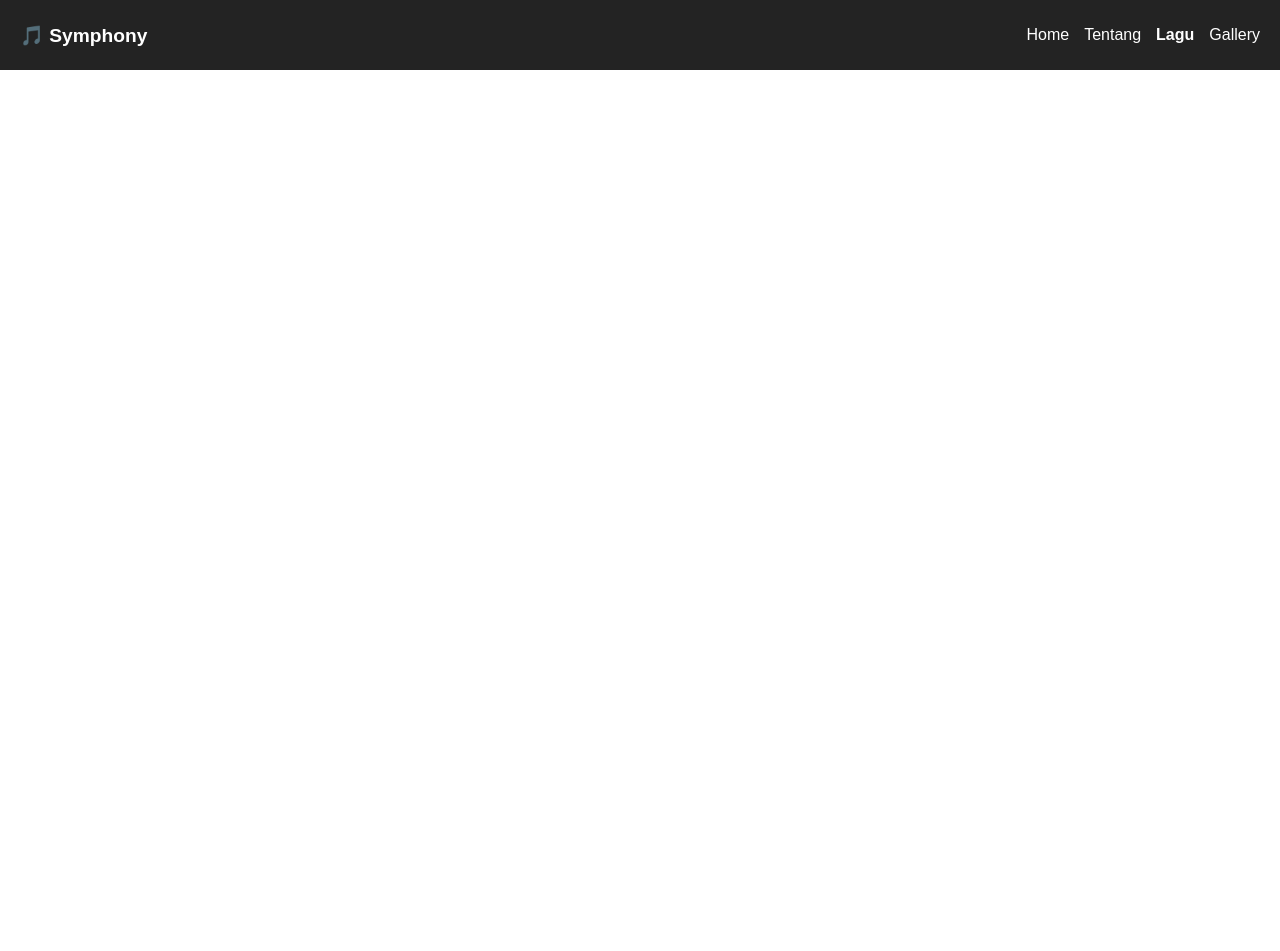
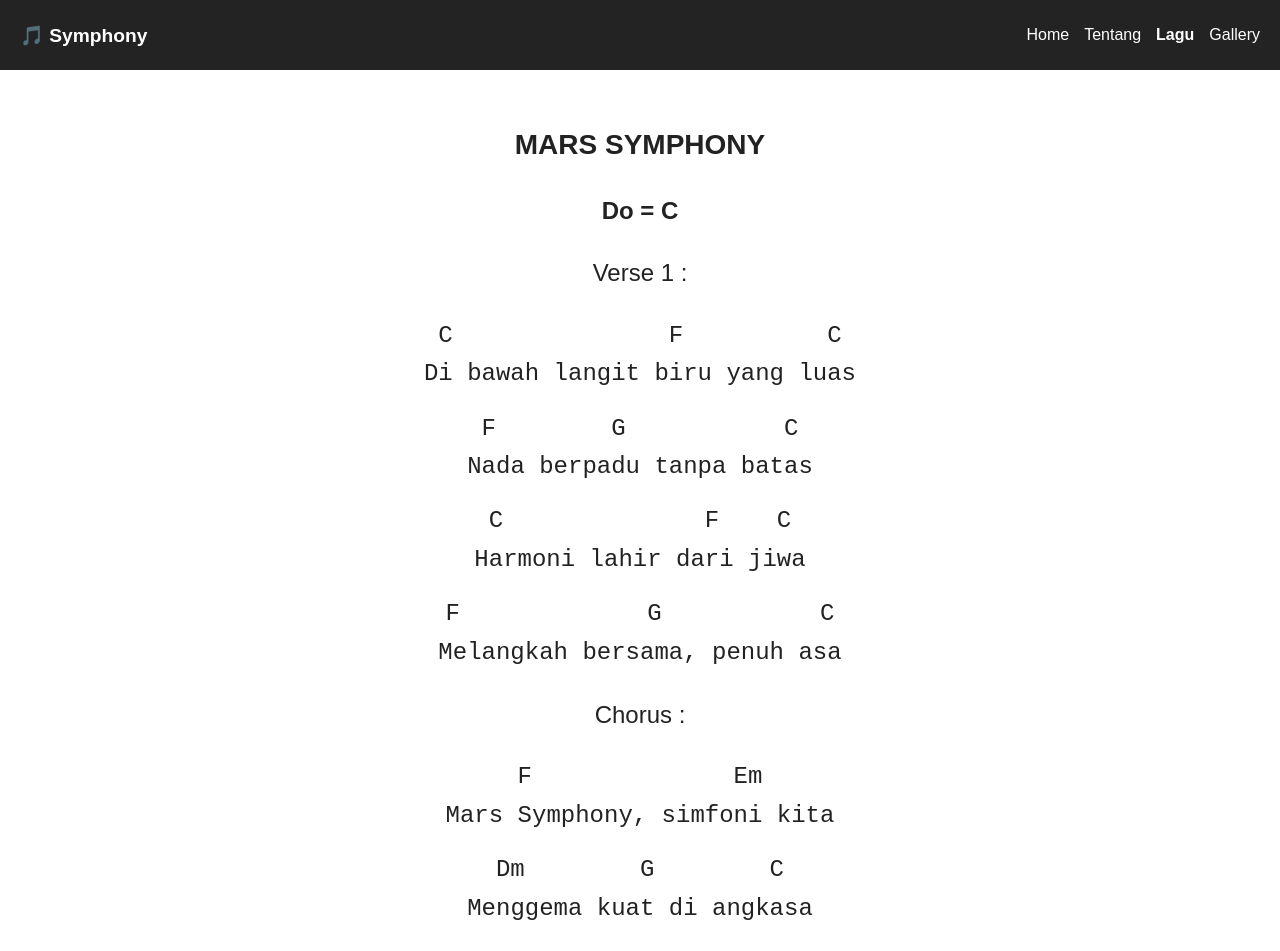
Before and after one commit to IniRalfi/WebSymphony, a React (Vite) app: page /lagu in a window 1280 px wide. Shown: the top 951 px of the page. Before the commit the page ends 800 px from the top, so only its background shows below. Built offline with nearby package versions, Linux system fonts and the light colour scheme.

Commit message:
lirik lagu

```diff
--- a/src/App.jsx
+++ b/src/App.jsx
@@ -2,7 +2,7 @@ import React from 'react';
 import { BrowserRouter as Router, Routes, Route } from 'react-router-dom';
 import Navbar from './components/Navbar/Navbar';
 import Home from './pages/Home';
-// import Lagu from './pages/Lagu';
+import Lagu from './pages/Lagu';
 import Gallery from './pages/Gallery';
 
 function App() {
@@ -12,7 +12,7 @@ function App() {
       <Routes>
         <Route path="/" element={<Home />} />
         <Route path="/about" element={<Home />} />
-        {/* <Route path="/lagu" element={<Lagu />} /> */}
+        <Route path="/lagu" element={<Lagu />} />
         <Route path="/gallery" element={<Gallery />} />
       </Routes>
     </Router>
--- a/src/components/Lirik/Lirik.jsx
+++ b/src/components/Lirik/Lirik.jsx
@@ -1,72 +1,125 @@
+import styles from './Lirik.module.css';
 import React from 'react';
-import styles from './LaguComp.module.css';
-const LaguComp = () => {
-    return(
-        <div className={styles.container}>
-            <div className={styles.title}>
-                <h2>Mars Symphony</h2>
-            </div>
-            <div className={styles.lirik}>
-                <pre>
-                MARS SYMPHONY
-                Do = C
 
-                Chord Mars symphony
-                Verse 1 :
-                C                F          C
-                Di bawah langit biru yang luas
-                F         G        C
-                Nada berpadu tanpa batas
-                C       F          C
-                Harmoni lahir dari jiwa
-                F         G         C
-                Melangkah bersama, penuh asa
+const sections = [
+  { type: 'title', text: 'MARS SYMPHONY' },
+  { type: 'key', text: 'Do = C' },
+  { type: 'label', text: 'Verse 1 :' },
+  {
+    chord: 'C               F          C',
+    lyric: 'Di bawah langit biru yang luas'
+  },
+  {
+    chord: 'F        G           C',
+    lyric: 'Nada berpadu tanpa batas'
+  },
+  {
+    chord: 'C              F    C',
+    lyric: 'Harmoni lahir dari jiwa'
+  },
+  {
+    chord: 'F             G           C',
+    lyric: 'Melangkah bersama, penuh asa'
+  },
+  { type: 'label', text: 'Chorus :' },
+  {
+    chord: 'F              Em',
+    lyric: 'Mars Symphony, simfoni kita'
+  },
+  {
+    chord: 'Dm        G        C',
+    lyric: 'Menggema kuat di angkasa'
+  },
+  {
+    chord: 'F                Em',
+    lyric: 'Ilmu dan mimpi jadi cahaya'
+  },
+  {
+    chord: 'Dm        G           C',
+    lyric: 'Bersama FMIPA, kita juara'
+  },
+  { type: 'label', text: 'Verse 2 :' },
+  {
+    chord: 'C          F           C',
+    lyric: 'Angin membawa pesan sejati'
+  },
+  {
+    chord: 'F          G            C',
+    lyric: 'Tentang semangat dan harmoni'
+  },
+  {
+    chord: 'C              F       C',
+    lyric: 'Stiap langkah, penuh makna'
+  },
+  {
+    chord: 'F               G          C',
+    lyric: 'Ciptakan dunia lebih indah'
+  },
+  { type: 'label', text: 'Chorus :' },
+  {
+    chord: 'F               Em',
+    lyric: 'Mars Symphony, simfoni kita'
+  },
+  {
+    chord: 'Dm        G          C',
+    lyric: 'Menggema kuat di angkasa'
+  },
+  {
+    chord: 'F               Em',
+    lyric: 'Ilmu dan mimpi jadi cahaya'
+  },
+  {
+    chord: 'Dm        G           C',
+    lyric: 'Bersama FMIPA, kita juara'
+  },
+  { type: 'label', text: 'Outro :' },
+  {
+    chord: 'F               Em',
+    lyric: 'Mars Symphony, lagu abadi'
+  },
+  {
+    chord: 'Dm        G          C',
+    lyric: 'Harmoni cinta untuk bumi'
+  },
+  {
+    chord: 'F               Em',
+    lyric: 'Mars Symphony, lagu abadi'
+  },
+  {
+    chord: 'Dm       G           C',
+    lyric: 'Harmoni cinta untuk bumi...'
+  },
+  {
+    chord: 'Dm       G           C',
+    lyric: 'Harmoni cinta untuk bumi...'
+  },
+];
 
-                Chorus :
-                F              Em
-                Mars Symphony, simfoni kita
-                Dm       G       C
-                Menggema kuat di angkasa
-                F               Em
-                Ilmu dan mimpi jadi cahaya
-                Dm       G              C
-                Bersama FMIPA, kita juara
-
-                Verse 2 :
-                C             F          C
-                Angin membawa pesan sejati
-                F       G             C
-                Tentang semangat dan harmoni
-                C            F           C
-                Stiap langkah, penuh makna
-                F         G              C
-                Ciptakan dunia lebih indah
-
-                Chorus :
-                F              Em
-                Mars Symphony, simfoni kita
-                Dm       G             C
-                Menggema kuat di angkasa
-                F               Em
-                Ilmu dan mimpi jadi cahaya
-                Dm      G           C
-                Bersama FMIPA, kita juara
-
-                Outro :
-                F              Em
-                Mars Symphony, lagu abadi
-                Dm      G           C
-                Harmoni cinta untuk bumi
-                F              Em
-                Mars Symphony, lagu abadi
-                Dm      G           C
-                Harmoni cinta untuk bumi...
-                Dm      G           C
-                Harmoni cinta untuk bumi...
-                </pre>
-            </div>
-        </div>
-    );
+const Lirik = () => {
+  return (
+    <div className={styles.lyricsContainer}>
+      {sections.map((line, idx) => {
+        if (line.type === 'title') {
+          return <h2 key={idx} className={styles.title}>{line.text}</h2>;
+        }
+        if (line.type === 'key') {
+          return <p key={idx} className={styles.key}>{line.text}</p>;
+        }
+        if (line.type === 'section') {
+          return <p key={idx} className={styles.sectionLabel}>{line.text}</p>;
+        }
+        if (line.type === 'label') {
+          return <p key={idx} className={styles.stylesLabel}>{line.text}</p>;
+        }
+        return (
+          <div key={idx} className={styles.lyricBlock}>
+            <pre className={styles.chordLine}>{line.chord}</pre>
+            <pre className={styles.lyricLine}>{line.lyric}</pre>
+          </div>
+        );
+      })}
+    </div>
+  );
 };
 
-export default LaguComp;
+export default Lirik;
--- a/src/components/Lirik/Lirik.module.css
+++ b/src/components/Lirik/Lirik.module.css
@@ -1,12 +1,51 @@
-body {
-    margin: 0;
-    font-family: "Arial", sans-serif;
+.lyricsContainer {
+  text-align: center;
+  background: #fff;
+  padding: 30px;
+  max-width: 800px;
+  margin: 0 auto;
+  border-radius: 10px;
+  line-height: 1.6;
+  color: #222;
+  font-size: 24px;
 }
 
-.container {
-    display: flex;
-    flex-direction: column;
-    align-items: center;
-    padding: 20px;
-    background-color: #f9f9f9;
+.title {
+  text-align: center;
+  font-size: 28px;
+  font-weight: bold;
+  margin-bottom: 10px;
 }
+
+.key {
+  text-align: center;
+  font-weight: bold;
+  margin-bottom: 20px;
+  font-size: 24px;
+}
+
+.sectionLabel {
+  text-align: left;
+  font-weight: bold;
+  margin-bottom: 10px;
+  font-size: 24px;
+}
+
+.label {
+  font-weight: bold;
+  margin-top: 20px;
+  margin-bottom: 5px;
+  font-size: 24px;
+}
+
+.lyricBlock {
+  margin-bottom: 16px;
+  font-size: 24px;
+}
+
+.chordLine,
+.lyricLine {
+  margin: 0;
+  font-size: 24px;
+  white-space: pre;
+}
--- a/src/pages/Lagu.jsx
+++ b/src/pages/Lagu.jsx
@@ -1,7 +1,7 @@
 import React from "react";
 // import Header from "../components/HeaderFooter/Header.jsx";
 // import Footer from "../components/HeaderFooter/Footer.jsx"
-import Lirik from "../components/Lirik/Lirik.jsx"
+import Lirik from "../components/Lirik/Lirik"
 
 const Lagu = () => {
   return (
```
